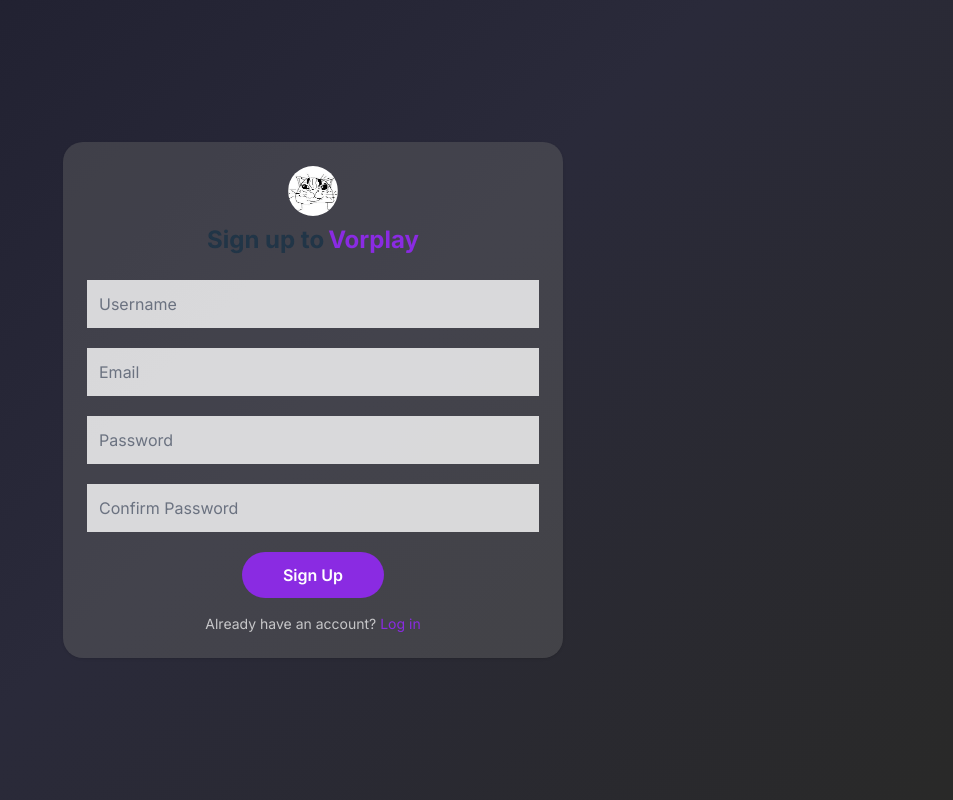
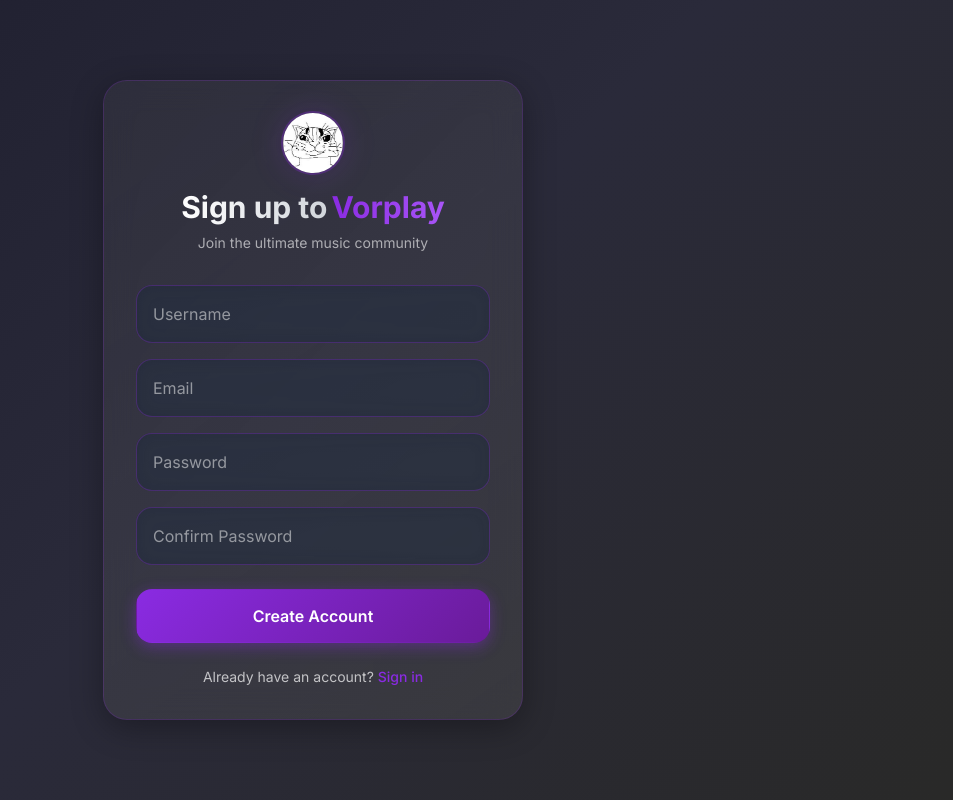
Before and after one commit to NoemyT/vorplay-ui, a React (Vite) app: page /signup in a window 1280 px wide. Shown: the whole page, without its empty margins (327-1280 px from the left). Built offline with nearby package versions, Linux system fonts and the light colour scheme; no server answers.

Commit message:
style: enhance modern auth UI with new styles and improved layout

```diff
--- a/src/index.css
+++ b/src/index.css
@@ -100,9 +100,33 @@ button:focus-visible {
   -webkit-backdrop-filter: blur(10px);
 }
 
-/* Smooth transitions for all interactive elements */
-* {
-  transition: all 0.2s ease-in-out;
+/* Modern auth styles */
+.auth-card-modern {
+  background: linear-gradient(145deg, rgba(105, 105, 105, 0.15), rgba(105, 105, 105, 0.25));
+  backdrop-filter: blur(15px);
+  border: 1px solid rgba(138, 43, 226, 0.2);
+  box-shadow: 0 8px 32px rgba(0, 0, 0, 0.3);
+}
+
+.auth-input-modern {
+  background: rgba(30, 41, 59, 0.6);
+  backdrop-filter: blur(10px);
+  border: 1px solid rgba(138, 43, 226, 0.3);
+}
+
+.auth-input-modern:focus {
+  border-color: rgba(138, 43, 226, 0.8);
+  background: rgba(30, 41, 59, 0.8);
+  box-shadow: 0 0 0 3px rgba(138, 43, 226, 0.1);
+}
+
+.auth-button-modern {
+  background: linear-gradient(135deg, #8a2be2 0%, #6a1b9a 100%);
+  box-shadow: 0 4px 15px rgba(138, 43, 226, 0.4);
+}
+
+.auth-button-modern:hover {
+  box-shadow: 0 6px 20px rgba(138, 43, 226, 0.6);
 }
 
 @media (prefers-color-scheme: light) {
--- a/src/pages/LogIn.tsx
+++ b/src/pages/LogIn.tsx
@@ -39,50 +39,63 @@ export default function LogIn() {
 
   return (
     <div className="flex items-center justify-center min-h-screen px-4">
-      <Card className="flex flex-col w-full max-w-[500px] bg-[#696969]/40 rounded-[20px] p-6">
-        <div className="flex flex-col items-center gap-2 mb-6">
-          <Link to="/">
+      <Card className="auth-card-modern flex flex-col w-full max-w-[420px] rounded-[24px] p-8">{/* Background decorative elements */}
+        <div className="flex flex-col items-center gap-4 mb-8">
+          <div className="relative">
+            <div className="absolute inset-0 bg-[#8a2be2]/20 rounded-full blur-lg"></div>
+            <Link to="/" className="relative block">
               <img
                 src={logo}
                 alt="Logo"
-              className="h-[50px] w-auto rounded-full"
+                className="h-[60px] w-auto rounded-full ring-2 ring-[#8a2be2]/30"
               />
             </Link>
-          <div className="flex items-center gap-1 font-extrabold text-xl sm:text-2xl text-center">
-            <span>Log in to</span>
-            <span className="text-[#8a2be2]">Vorplay</span>
+          </div>
+          <div className="text-center">
+            <div className="flex items-center justify-center gap-1 font-extrabold text-2xl sm:text-3xl mb-2">
+              <span className="bg-gradient-to-r from-white to-gray-300 bg-clip-text text-transparent">Log in to</span>
+              <span className="bg-gradient-to-r from-[#8a2be2] to-[#a855f7] bg-clip-text text-transparent">Vorplay</span>
+            </div>
+            <p className="text-white/60 text-sm">Welcome back to your music universe</p>
           </div>
         </div>
 
-        <form onSubmit={handleSubmit} className="flex flex-col gap-5 w-full">
+        <form onSubmit={handleSubmit} className="flex flex-col gap-6 w-full">
+          <div className="space-y-4">
             <input
               value={email}
               onChange={(e) => setEmail(e.target.value)}
               type="text"
               placeholder="Email"
-            className="p-3 rounded-md bg-white/80 text-black placeholder-gray-500 focus:outline-none"
+              className="auth-input-modern w-full p-4 rounded-2xl text-white placeholder-white/50 focus:outline-none"
             />
             <input
               value={password}
               onChange={(e) => setPassword(e.target.value)}
               type="password"
               placeholder="Password"
-            className="p-3 rounded-md bg-white/80 text-black placeholder-gray-500 focus:outline-none"
+              className="auth-input-modern w-full p-4 rounded-2xl text-white placeholder-white/50 focus:outline-none"
             />
+          </div>
 
-          {error && <p className="text-center text-red-400">{error}</p>}
+          {error && (
+            <div className="bg-red-500/10 border border-red-500/30 rounded-2xl p-4 backdrop-blur-sm">
+              <p className="text-center text-red-300 text-sm">{error}</p>
+            </div>
+          )}
 
           <button
             type="submit"
-            className="bg-[#8a2be2] text-white py-2.5 px-10 rounded-full font-semibold hover:bg-[#7a1fd1] transition w-fit self-center"
+            disabled={loading}
+            className="auth-button-modern text-white py-3.5 px-8 rounded-2xl font-semibold w-full disabled:opacity-50 disabled:cursor-not-allowed"
           >
-            {loading ? "Logging in…" : "Log In"}
+            {loading ? "Signing in..." : "Sign In"}
           </button>
         </form>
 
-        <div className="text-center mt-4 text-sm text-white/70">
-          Don’t have an account?{" "}
-          <Link to="/signup" className="text-[#8a2be2] hover:underline">
+        <div className="text-center mt-6 text-white/70 text-sm">
+          Don't have an account?{" "}
+          <Link to="/signup" className="text-[#8a2be2] hover:text-[#a855f7] font-medium">
             Sign up
           </Link>
         </div>
--- a/src/pages/SignUp.tsx
+++ b/src/pages/SignUp.tsx
@@ -54,65 +54,78 @@ export default function SignUp() {
 
   return (
     <div className="flex items-center justify-center min-h-screen px-4">
-      <Card className="flex flex-col w-full max-w-[500px] bg-[#696969]/40 rounded-[20px] p-6">
-        <div className="flex flex-col items-center gap-2 mb-6">
-          <Link to="/">
+      <Card className="auth-card-modern flex flex-col w-full max-w-[420px] rounded-[24px] p-8">{/* Background decorative elements */}
+        <div className="flex flex-col items-center gap-4 mb-8">
+          <div className="relative">
+            <div className="absolute inset-0 bg-[#8a2be2]/20 rounded-full blur-lg"></div>
+            <Link to="/" className="relative block">
               <img
                 src={logo || "/placeholder.svg"}
                 alt="Logo"
-              className="h-[50px] w-auto rounded-full"
+                className="h-[60px] w-auto rounded-full ring-2 ring-[#8a2be2]/30"
               />
             </Link>
-          <div className="flex items-center gap-1 font-extrabold text-xl sm:text-2xl text-center">
-            <span>Sign up to</span>
-            <span className="text-[#8a2be2]">Vorplay</span>
+          </div>
+          <div className="text-center">
+            <div className="flex items-center justify-center gap-1 font-extrabold text-2xl sm:text-3xl mb-2">
+              <span className="bg-gradient-to-r from-white to-gray-300 bg-clip-text text-transparent">Sign up to</span>
+              <span className="bg-gradient-to-r from-[#8a2be2] to-[#a855f7] bg-clip-text text-transparent">Vorplay</span>
+            </div>
+            <p className="text-white/60 text-sm">Join the ultimate music community</p>
           </div>
         </div>
 
-        <form onSubmit={handleSubmit} className="flex flex-col gap-5 w-full">
+        <form onSubmit={handleSubmit} className="flex flex-col gap-6 w-full">
+          <div className="space-y-4">
             <input
               value={name}
               onChange={(e) => setName(e.target.value)}
               type="text"
               placeholder="Username"
-            className="p-3 rounded-md bg-white/80 text-black placeholder-gray-500 focus:outline-none"
+              className="auth-input-modern w-full p-4 rounded-2xl text-white placeholder-white/50 focus:outline-none"
             />
             <input
               value={email}
               onChange={(e) => setEmail(e.target.value)}
               type="text"
               placeholder="Email"
-            className="p-3 rounded-md bg-white/80 text-black placeholder-gray-500 focus:outline-none"
+              className="auth-input-modern w-full p-4 rounded-2xl text-white placeholder-white/50 focus:outline-none"
             />
             <input
               value={password}
               onChange={(e) => setPassword(e.target.value)}
               type="password"
               placeholder="Password"
-            className="p-3 rounded-md bg-white/80 text-black placeholder-gray-500 focus:outline-none"
+              className="auth-input-modern w-full p-4 rounded-2xl text-white placeholder-white/50 focus:outline-none"
             />
             <input
               value={confirm}
               onChange={(e) => setConfirm(e.target.value)}
               type="password"
               placeholder="Confirm Password"
-            className="p-3 rounded-md bg-white/80 text-black placeholder-gray-500 focus:outline-none"
+              className="auth-input-modern w-full p-4 rounded-2xl text-white placeholder-white/50 focus:outline-none"
             />
+          </div>
 
-          {error && <p className="text-center text-red-400">{error}</p>}
+          {error && (
+            <div className="bg-red-500/10 border border-red-500/30 rounded-2xl p-4 backdrop-blur-sm">
+              <p className="text-center text-red-300 text-sm">{error}</p>
+            </div>
+          )}
 
           <button
             type="submit"
-            className="bg-[#8a2be2] text-white py-2.5 px-10 rounded-full font-semibold hover:bg-[#7a1fd1] transition w-fit self-center"
+            disabled={loading}
+            className="auth-button-modern text-white py-3.5 px-8 rounded-2xl font-semibold w-full disabled:opacity-50 disabled:cursor-not-allowed"
           >
-            {loading ? "Creating…" : "Sign Up"}
+            {loading ? "Creating account..." : "Create Account"}
           </button>
         </form>
 
-        <div className="text-center mt-4 text-sm text-white/70">
+        <div className="text-center mt-6 text-white/70 text-sm">
           Already have an account?{" "}
-          <Link to="/login" className="text-[#8a2be2] hover:underline">
-            Log in
+          <Link to="/login" className="text-[#8a2be2] hover:text-[#a855f7] font-medium">
+            Sign in
           </Link>
         </div>
       </Card>
```
Lines whose indentation alone changed are shown as unchanged.
